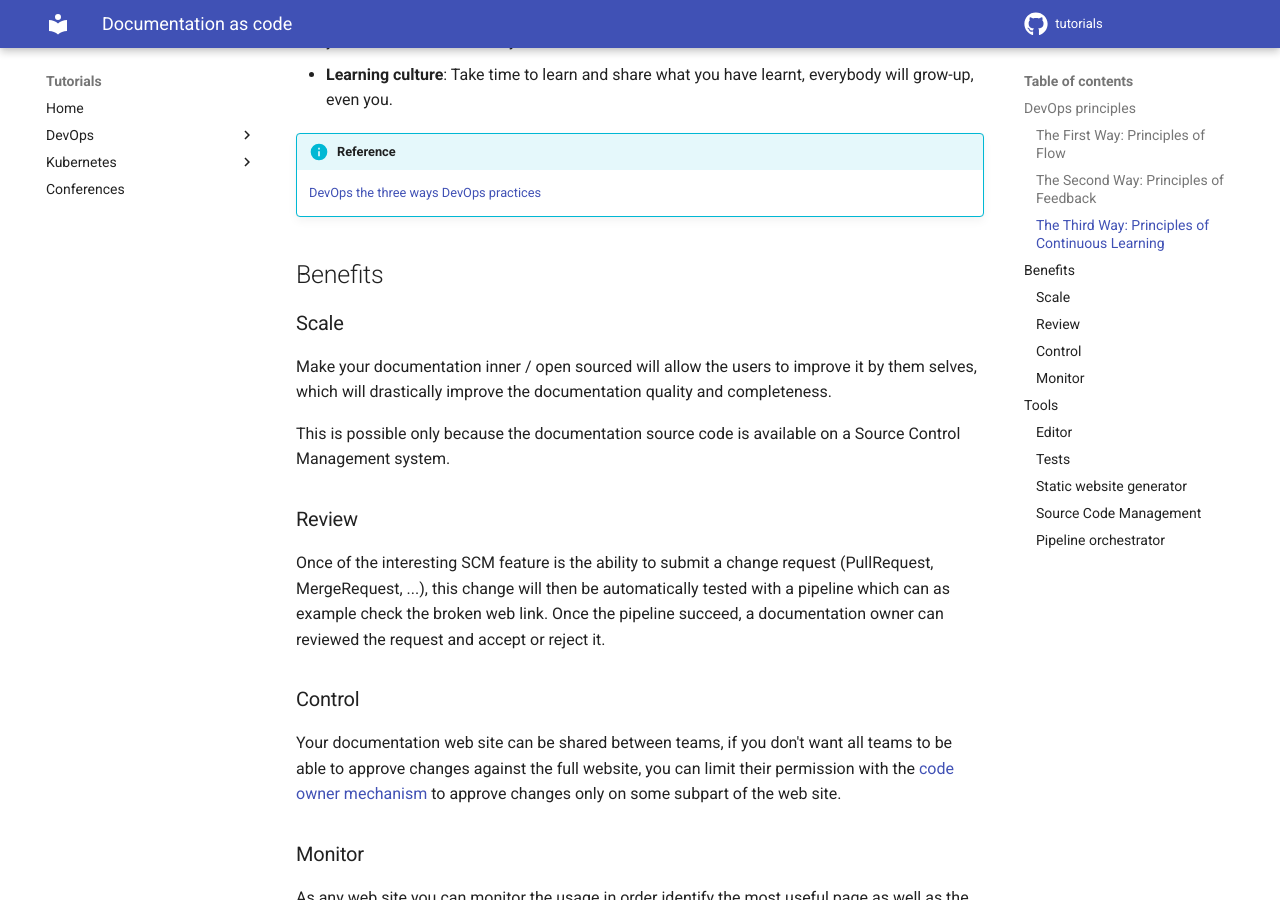
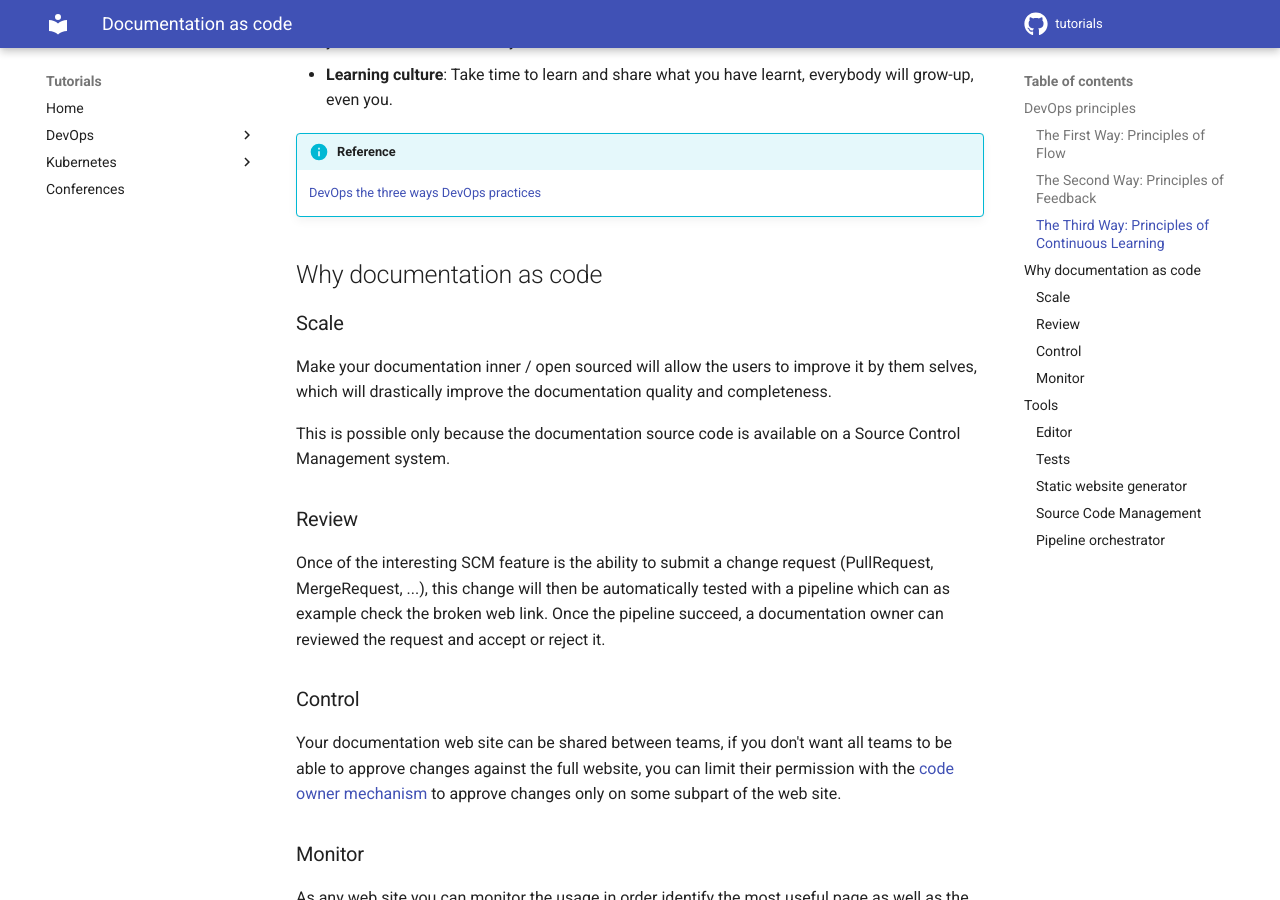
Before and after one commit to pberthonneau/angegar.github.io, an MkDocs documentation site: the page built from docs/devops/doc-as-code/index.md, in a window 1280 px wide and 900 px high, scrolled down 1391 px. Built offline with MkDocs 1.6.1 and Material for MkDocs 9.7.7, drawn with Linux system fonts in a browser that asks for light colours.

Commit message:
Change section title
Signed-off-by: laurent gil <laurent.gil@dxc.com>

```diff
--- a/docs/devops/doc-as-code/index.md
+++ b/docs/devops/doc-as-code/index.md
@@ -35,7 +35,7 @@ The documentation as code practice is based on this simple idea, because it is j
     [DevOps the three ways](https://blog.sonatype.com/principle-based-devops-frameworks-three-ways){target=_blank}
     [DevOps practices](https://www.perforce.com/blog/vcs/7-devops-practices-outstanding-results){target=_blank}
 
-## Benefits
+## Why documentation as code
 
 ### Scale
 
```
